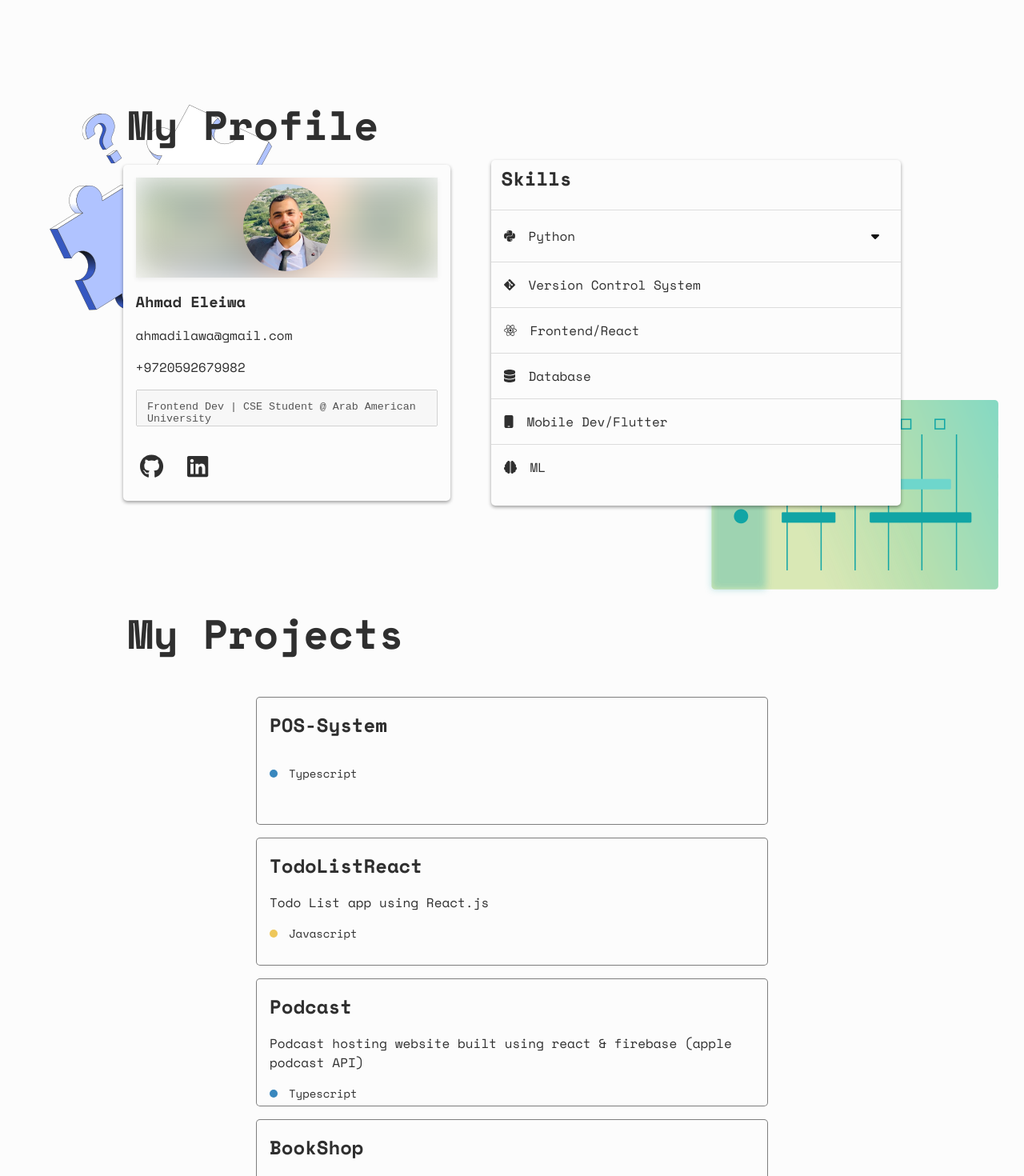
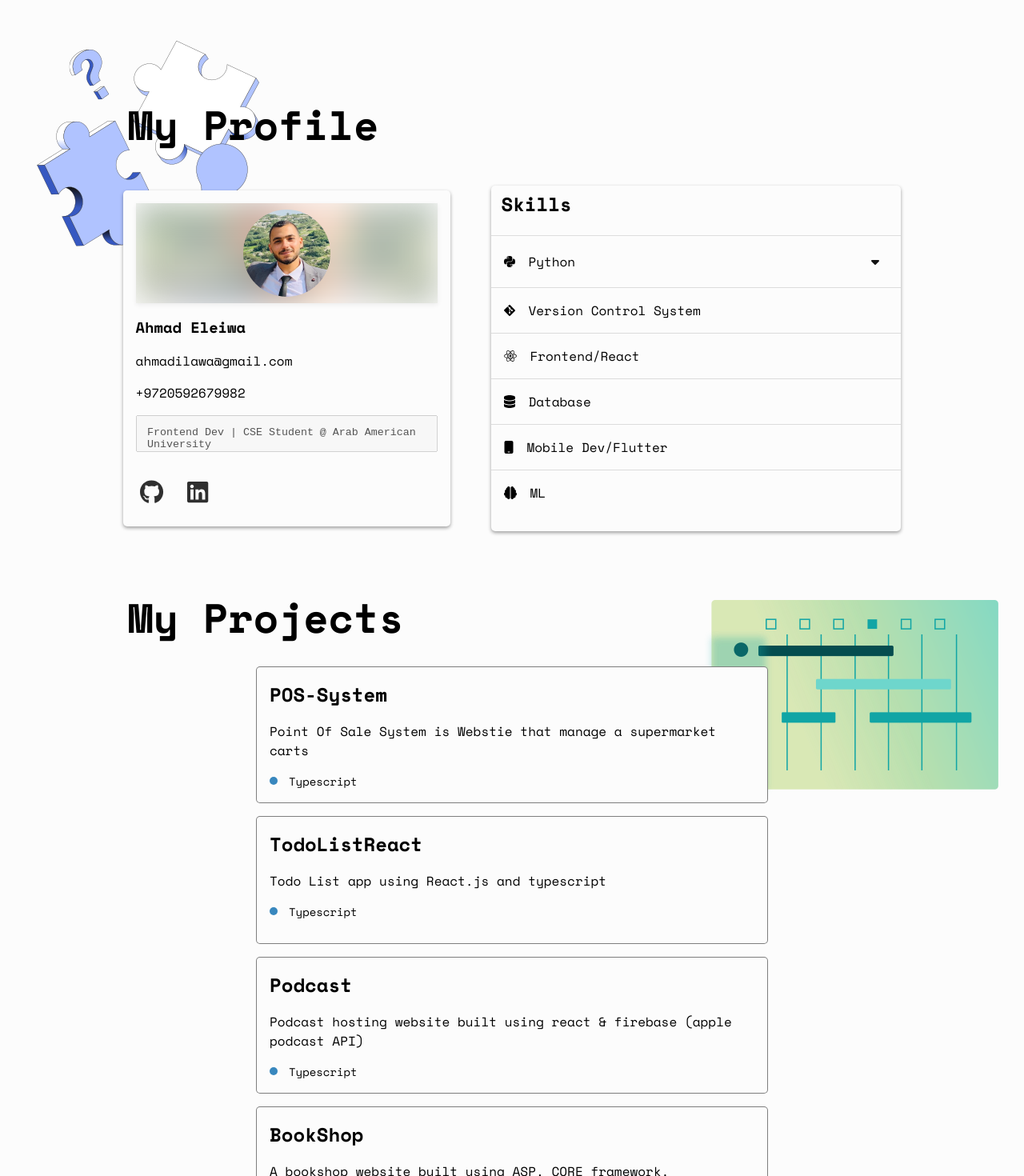
Before and after one commit to AhmadEleiwa/Portfolio, a React (Vite) app: page / in a window 1280 px wide. Shown: the part 800-2270 px from the top of the page at 80% size. Built offline with nearby package versions, Linux system fonts and the light colour scheme.

Commit message:
Update the UI and im lazy ti think with new commit name

```diff
--- a/index.html
+++ b/index.html
@@ -1,13 +1,17 @@
-<!doctype html>
+<!DOCTYPE html>
 <html lang="en">
   <head>
     <meta charset="UTF-8" />
     <link rel="icon" type="image/svg+xml" href="/vite.svg" />
     <meta name="viewport" content="width=device-width, initial-scale=1.0" />
-    <title>Vite + React + TS</title>
-    <link rel="preconnect" href="https://fonts.googleapis.com">
-<link rel="preconnect" href="https://fonts.gstatic.com" crossorigin>
-<link href="https://fonts.googleapis.com/css2?family=Space+Mono:ital,wght@0,400;0,700;1,400;1,700&display=swap" rel="stylesheet">
+    <title>Ahmad Eleiwa | PORTFOLIO</title>
+    <meta auther="Ahmad Eleiwa" />
+    <meta description="Ahmad Eleiwa Portfolio" />
+    <link rel="preconnect" href="https://fonts.googleapis.com" />
+    <link rel="preconnect" href="https://fonts.gstatic.com" crossorigin />
+    <link
+      href="https://fonts.googleapis.com/css2?family=Space+Mono:ital,wght@0,400;0,700;1,400;1,700&display=swap"
+      rel="stylesheet" />
   </head>
   <body>
     <div id="root"></div>
--- a/src/App.css
+++ b/src/App.css
@@ -4,3 +4,15 @@
   flex-direction: column;
   gap: 4em;
 }
+.stocks {
+  z-index: -1;
+}
+
+@media screen and (max-width: 800px) {
+  .stocks {
+    display: none;
+  }
+  .container {
+    gap: 1em;
+  }
+}
--- a/src/App.tsx
+++ b/src/App.tsx
@@ -20,14 +20,11 @@ function App() {
       <div ref={dataRef}></div>
       <Info />
       <MyProjects />
-      <div style={{ zIndex: -1 }}>
-        <div style={{ position: "absolute", top: "110vh", left: "1em" }}>
+      <div className={"stocks"}>
+        <div style={{ position: "absolute", top: "100vh" }}>
           <img src="skills.png" alt="" />{" "}
         </div>
-        <div style={{ position: "absolute", top: "1300px", right: "2em" }}>
-          <img src="dot_matrix.svg" alt="" />{" "}
-        </div>
-        <div style={{ position: "absolute", top: "1300px", right: "2em" }}>
+        <div style={{ position: "absolute", top: "1550px", right: "2em" }}>
           <img src="projects.png" alt="" />{" "}
         </div>
       </div>
--- a/src/component/HeroSection/index.tsx
+++ b/src/component/HeroSection/index.tsx
@@ -26,7 +26,6 @@ const HeroSection: FC<props> = ({ onClick }) => {
   }, []);
   return (
     <div className={style.container}>
-      <div ref={section} className={style.dropShadow}></div>
       <div ref={section} className={style.heroSection}>
         <div className={style.titleContainer}>
           <h1>Ahmad Ilawa </h1>
--- a/src/component/HeroSection/style.module.css
+++ b/src/component/HeroSection/style.module.css
@@ -36,18 +36,6 @@
   animation-delay: 1s;
   animation-fill-mode: forwards;
   letter-spacing: 10px;
-}
-.dropShadow {
-  width: 100%;
-  height: 100vh;
-  position: absolute;
-  background: radial-gradient(closest-side, #efefef00, #12121255);
-  z-index: 0;
-  opacity: 0.5;
-  overflow: hidden;
-}
-.dropShadow:hover {
-  background: radial-gradient(closest-side, #efefef00, #12121299);
 }
 
 .icon {
@@ -95,9 +83,13 @@
 @media screen and (max-width: 800px) {
   .heroSection {
     font-size: smaller;
+    height: 50vh;
+  }
+  .dropShadow {
+    height: 50vh;
   }
   .heroSection .titleContainer {
-    width: 100%;
+    /* width: 100%; */
     gap: 1em;
   }
 }
--- a/src/component/MyProjects/Card/style.module.css
+++ b/src/component/MyProjects/Card/style.module.css
@@ -1,6 +1,6 @@
 .card {
   width: 40em;
-  height: 10em;
+  min-height: 10em;
   /* box-shadow: 0 1px 4px #12121288; */
   border: 1px solid #12121288;
   display: flex;
@@ -11,11 +11,17 @@
   background-color: var(--secondary);
   transition: all 0.17s ease-in-out;
 }
-.language{
-    width: 100%;
-    display: flex   ;
-    align-items: center;
-    /* justify-content: center; */
-    gap:1em;
-    font-size: 14px;
+.language {
+  width: 100%;
+  display: flex;
+  align-items: center;
+  /* justify-content: center; */
+  gap: 1em;
+  font-size: 14px;
 }
+
+@media screen and (max-width: 800px) {
+  .card {
+    height: auto;
+  }
+}
--- a/src/component/MyProjects/index.tsx
+++ b/src/component/MyProjects/index.tsx
@@ -2,18 +2,36 @@ import { FC } from "react";
 import Card from "./Card";
 import style from "./style.module.css";
 
-
-
 const MyProjects: FC = () => {
   return (
     <div className={style.myProjects}>
-      <h1 >My Projects</h1>
+      <h1>My Projects</h1>
       <div className={style.list}>
-        <Card title="POS-System" description="" langauge="Typescript" />
-        <Card title="TodoListReact" description="Todo List app using React.js" langauge="Javascript" />
-        <Card title="Podcast" description="Podcast hosting website built using react & firebase (apple podcast API)" langauge="Typescript" />
-        <Card title="BookShop" description="A bookshop website built using ASP. CORE framework." langauge="C#" />
-        <Card title="CSVReader" description="CSVReader is node app that read from CSV file and display it as JSON object" langauge="Javascript" />
+        <Card
+          title="POS-System"
+          description="Point Of Sale System is Webstie that manage a supermarket carts"
+          langauge="Typescript"
+        />
+        <Card
+          title="TodoListReact"
+          description="Todo List app using React.js and typescript"
+          langauge="Typescript"
+        />
+        <Card
+          title="Podcast"
+          description="Podcast hosting website built using react & firebase (apple podcast API)"
+          langauge="Typescript"
+        />
+        <Card
+          title="BookShop"
+          description="A bookshop website built using ASP. CORE framework."
+          langauge="C#"
+        />
+        <Card
+          title="CSVReader"
+          description="CSVReader is node app that read from CSV file and display it as JSON object"
+          langauge="Javascript"
+        />
         <Card title="JEnjine" description="Java game engine" langauge="Java" />
       </div>
     </div>
--- a/src/component/MyProjects/style.module.css
+++ b/src/component/MyProjects/style.module.css
@@ -10,14 +10,25 @@
   filter: blur(2px);
 }
 .myProjects h1 {
-  /* text-align: center; */
   width: 75%;
 
-  margin: 1em auto;
+  margin: 0 auto;
+}
+.myProjects {
+  width: 100%;
+  display: flex;
+  flex-direction: column;
+  align-items: center;
+  gap: 2em;
 }
 
 @media screen and (max-width: 800px) {
-  .list > *{
+  .list > * {
     width: 90%;
   }
+  .myProjects h1 {
+    width: 85%;
+    font-size: 2em;
+    margin: 0 auto;
+  }
 }
--- a/src/component/Profile/index.tsx
+++ b/src/component/Profile/index.tsx
@@ -5,8 +5,8 @@ import SkillCards from "./SkillCards";
 
 const Profile: FC = () => {
   return (
-    <div>
-      <h1 style={{ width: "75%", margin: "0em auto" }}>My Profile</h1>
+    <div className={style.profile}>
+      <h1 className={style.title} >My Profile</h1>
       <div className={style.container}>
         <PeronsalCard />
         <SkillCards />
--- a/src/component/Profile/style.module.css
+++ b/src/component/Profile/style.module.css
@@ -8,6 +8,18 @@
   margin: 1em auto;
 }
 
+.profile {
+  width: 100%;
+  display: flex;
+  flex-direction: column;
+  gap: 2em;
+  align-items: center;
+}
+
+.title {
+  width: 75%;
+  margin: 0 auto;
+}
 @media (max-width: 800px) {
   .container {
     width: 100%;
@@ -17,4 +29,8 @@
   .container > * {
     width: 90% !important;
   }
+  .title {
+    width: 85%;
+    font-size: 2em;
+  }
 }
--- a/src/index.css
+++ b/src/index.css
@@ -3,8 +3,12 @@
   /* font-family: Verdana, Geneva, Tahoma, sans-serif; */
   line-height: 1.5;
   font-weight: 400;
-
-  color-scheme: light dark;
+  --background: #fcfcfc;
+  --secondary: #fcfcfc;
+  --fontColor: #2f2f2f;
+  --actionColor: #121212;
+  --bodyContentColor: #f8f8f8;
+  color-scheme: light;
   font-synthesis: none;
   text-rendering: optimizeLegibility;
   -webkit-font-smoothing: antialiased;
@@ -51,7 +55,7 @@ button:focus-visible {
   outline: 4px auto -webkit-focus-ring-color;
 }
 
-@media (prefers-color-scheme: light) {
+/* @media (prefers-color-scheme: light) {
   :root {
     --background: #fcfcfc;
     --secondary: #fcfcfc;
@@ -66,9 +70,9 @@ button:focus-visible {
   button {
     background-color: #f9f9f9;
   }
-}
-
- @media (prefers-color-scheme: dark) {
+} */
+/*
+@media (prefers-color-scheme: dark) {
   :root {
     color: #213547;
     --background: #0f0f0f;
@@ -85,4 +89,4 @@ button:focus-visible {
   button {
     background-color: #f9f9f9;
   }
-}
+} */
```
